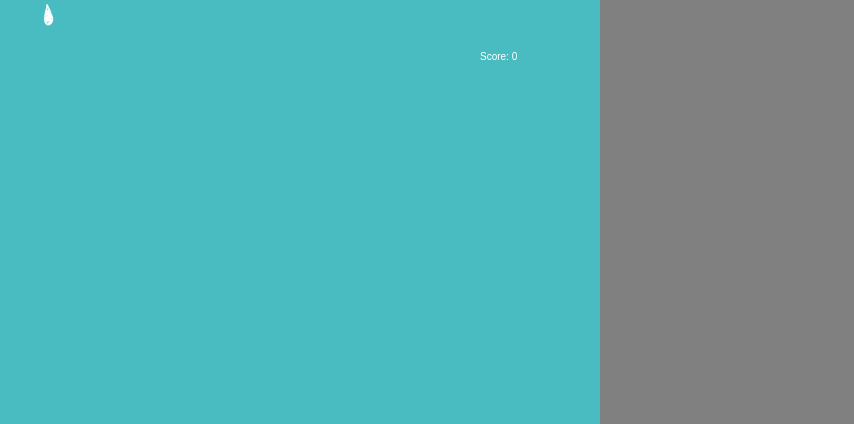
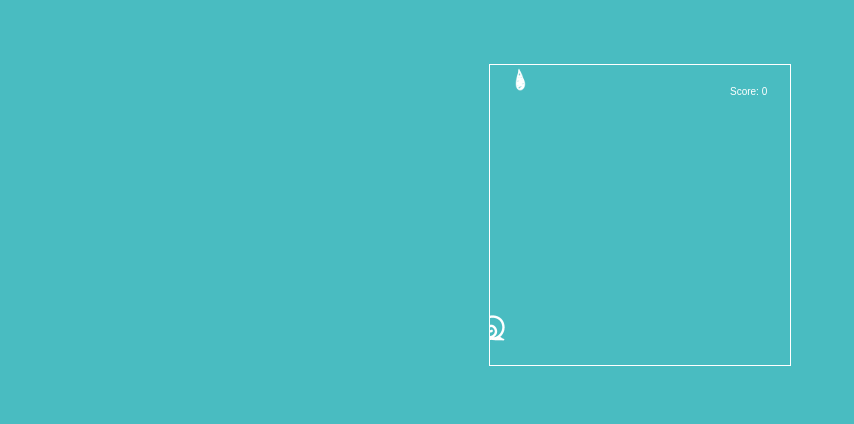
Before and after one commit to kagomen/kagome.dev, a website with bundled scripts: page docs/index.html in a window 1280 px wide. Shown: the top 424 px of the page, without its empty margins (0-854 px from the left). Built offline with nearby package versions, Linux system fonts and the light colour scheme; a web font is replaced by a local one.

Commit message:
ゲームセクションの基本的な実装 #4

```diff
--- a/docs/js/canvas.js
+++ b/docs/js/canvas.js
@@ -3,13 +3,9 @@ const canvas = document.getElementById('canvas');
 canvas.width = CANVAS_WIDTH;
 canvas.height = CANVAS_HEIGHT;
 export const g = canvas.getContext('2d');
-export const basket = new Image();
-basket.src = './assets/game-img/player.png';
-export const chick = new Image();
-chick.src = './assets/game-img/chick.png';
-export const egg1 = new Image();
-egg1.src = './assets/game-img/rain.png';
-export const egg2 = new Image();
-egg2.src = './assets/game-img/after_rain.png';
-export const back = new Image();
-back.src = './assets/game-img/back.png';
+export const playerImg = new Image();
+playerImg.src = './assets/game-img/player.png';
+export const rainImg = new Image();
+rainImg.src = './assets/game-img/rain.png';
+export const afterRainImg = new Image();
+afterRainImg.src = './assets/game-img/after_rain.png';
--- a/docs/js/constants.js
+++ b/docs/js/constants.js
@@ -1,6 +1,8 @@
-export const CANVAS_WIDTH = 600;
-export const CANVAS_HEIGHT = 600;
-export const PLAYER_WIDTH = 64;
-export const PLAYER_HEIGHT = 64;
-export const PLAYER_Y = 500;
+export const CANVAS_WIDTH = 300;
+export const CANVAS_HEIGHT = 300;
+export const PLAYER_WIDTH = 32;
+export const PLAYER_HEIGHT = 32;
+export const PLAYER_CATCH_WIDTH = PLAYER_WIDTH * 1.8;
+export const PLAYER_CATCH_HEIGHT = PLAYER_HEIGHT * 1.2;
+export const PLAYER_Y = 250;
 export const BG_COLOR = '#49BCC1';
--- a/docs/js/main.js
+++ b/docs/js/main.js
@@ -1,45 +1,46 @@
-import { g, basket, egg1, egg2 } from "./canvas.js";
-import { CANVAS_WIDTH, CANVAS_HEIGHT, PLAYER_WIDTH, PLAYER_Y, PLAYER_HEIGHT, BG_COLOR } from './constants.js';
-let basketX = 0;
+import { g, playerImg, rainImg, afterRainImg } from "./canvas.js";
+import { CANVAS_WIDTH, CANVAS_HEIGHT, PLAYER_WIDTH, PLAYER_Y, PLAYER_HEIGHT, BG_COLOR, PLAYER_CATCH_WIDTH } from './constants.js';
+let playerX = 0;
 export let timerId = 0;
 let prob = 0.96;
-let eggs;
+let raindrops;
 let score = 0;
 window.addEventListener('load', () => {
     init();
 });
 function init() {
-    eggs = [];
+    raindrops = [];
     window.addEventListener('mousemove', (e) => {
-        basketX = e.clientX;
+        playerX = e.clientX - document.getElementById('canvas').getBoundingClientRect().left;
     });
     timerId = window.setInterval(draw, 60);
 }
 function draw() {
     g.fillStyle = BG_COLOR;
     g?.fillRect(0, 0, CANVAS_WIDTH, CANVAS_HEIGHT);
-    g?.drawImage(basket, basketX - (PLAYER_WIDTH / 2), PLAYER_Y, 32, 32);
+    g?.drawImage(playerImg, playerX - (PLAYER_WIDTH / 2), PLAYER_Y, PLAYER_WIDTH, PLAYER_HEIGHT);
     if (Math.random() > prob) {
-        eggs.push({ x: Math.random() * CANVAS_WIDTH, y: 1 });
+        raindrops.push({ x: Math.random() * CANVAS_WIDTH, y: 1 });
     }
-    let prev = eggs.length;
-    eggs = eggs.filter(egg => {
+    let prev = raindrops.length;
+    raindrops = raindrops.filter(rain => {
         return (
         // プレイヤーがキャッチしたら配列に戻す
-        egg.y < PLAYER_Y - (PLAYER_HEIGHT / 2) || egg.y > CANVAS_HEIGHT || egg.x < basketX - (PLAYER_WIDTH / 2) || egg.x > basketX + (PLAYER_WIDTH / 2));
+        rain.y < PLAYER_Y - (PLAYER_HEIGHT / 2) || rain.y > CANVAS_HEIGHT || rain.x < playerX - (PLAYER_CATCH_WIDTH / 2) || rain.x > playerX + (PLAYER_CATCH_WIDTH / 2));
     });
-    if (prev !== eggs.length) {
+    if (prev !== raindrops.length) {
         score++;
         prob -= 0.001;
     }
+    // スコア表示
     g.fillStyle = 'white';
     g?.fillText(`Score: ${score}`, CANVAS_WIDTH * (80 / 100), CANVAS_HEIGHT * (10 / 100));
-    eggs.forEach(egg => {
-        egg.y += egg.y * 0.05; // 落下速度を加速度的に上げる
-        g?.drawImage(egg1, egg.x, egg.y, 24, 24);
-        if (egg.y > 550) {
+    raindrops.forEach(rain => {
+        rain.y += rain.y * 0.05; // 落下速度を加速度的に上げる
+        g?.drawImage(rainImg, rain.x, rain.y, 24, 24);
+        if (rain.y > PLAYER_Y + (PLAYER_HEIGHT / 2)) {
             clearInterval(timerId);
-            g?.drawImage(egg2, egg.x, PLAYER_Y, 24, 24);
+            g?.drawImage(afterRainImg, rain.x, PLAYER_Y, 24, 24);
         }
     });
 }
--- a/src/sass/_main.scss
+++ b/src/sass/_main.scss
@@ -1,8 +1,10 @@
 body {
-  background: grey;
+  background: var(--bg-color);
   font-family: friendlyscribbles;
 }
 
 canvas {
-  background: white;
+  display: block;
+  margin: 64px auto;
+  border: 1px solid white;
 }
--- a/src/sass/_util.scss
+++ b/src/sass/_util.scss
@@ -2,3 +2,7 @@
   font-family: friendlyscribbles;
   src: url(assets/friendlyscribbles.ttf) format("truetype");
 }
+
+:root {
+  --bg-color: #49bcc1;
+}
--- a/src/ts/canvas.ts
+++ b/src/ts/canvas.ts
@@ -5,17 +5,11 @@ canvas.width = CANVAS_WIDTH;
 canvas.height = CANVAS_HEIGHT;
 export const g: CanvasRenderingContext2D | null = canvas.getContext('2d');
 
-export const basket = new Image();
-basket.src = './assets/game-img/player.png';
+export const playerImg = new Image();
+playerImg.src = './assets/game-img/player.png';
 
-export const chick = new Image();
-chick.src = './assets/game-img/chick.png';
+export const rainImg = new Image();
+rainImg.src = './assets/game-img/rain.png';
 
-export const egg1 = new Image();
-egg1.src = './assets/game-img/rain.png';
-
-export const egg2 = new Image();
-egg2.src = './assets/game-img/after_rain.png';
-
-export const back = new Image();
-back.src = './assets/game-img/back.png';
+export const afterRainImg = new Image();
+afterRainImg.src = './assets/game-img/after_rain.png';
--- a/src/ts/constants.ts
+++ b/src/ts/constants.ts
@@ -1,6 +1,8 @@
-export const CANVAS_WIDTH = 600;
-export const CANVAS_HEIGHT = 600;
-export const PLAYER_WIDTH = 64;
-export const PLAYER_HEIGHT = 64;
-export const PLAYER_Y = 500;
+export const CANVAS_WIDTH = 300;
+export const CANVAS_HEIGHT = 300;
+export const PLAYER_WIDTH = 32;
+export const PLAYER_HEIGHT = 32;
+export const PLAYER_CATCH_WIDTH = PLAYER_WIDTH * 1.8;
+export const PLAYER_CATCH_HEIGHT = PLAYER_HEIGHT * 1.2;
+export const PLAYER_Y = 250;
 export const BG_COLOR = '#49BCC1';
--- a/src/ts/main.ts
+++ b/src/ts/main.ts
@@ -1,10 +1,10 @@
-import { g, basket, egg1, egg2 } from "./canvas.js";
-import { CANVAS_WIDTH, CANVAS_HEIGHT, PLAYER_WIDTH, PLAYER_Y, PLAYER_HEIGHT, BG_COLOR } from './constants.js';
+import { g, playerImg, rainImg, afterRainImg } from "./canvas.js";
+import { CANVAS_WIDTH, CANVAS_HEIGHT, PLAYER_WIDTH, PLAYER_Y, PLAYER_HEIGHT, BG_COLOR, PLAYER_CATCH_WIDTH, PLAYER_CATCH_HEIGHT } from './constants.js';
 
-let basketX = 0;
+let playerX = 0;
 export let timerId: number = 0;
 let prob = 0.96;
-let eggs: { x: number; y: number; }[];
+let raindrops: { x: number; y: number; }[];
 let score = 0;
 
 window.addEventListener('load', () => {
@@ -12,9 +12,9 @@ window.addEventListener('load', () => {
 });
 
 function init() {
-  eggs = [];
+  raindrops = [];
   window.addEventListener('mousemove', (e) => {
-    basketX = e.clientX;
+    playerX = e.clientX - document.getElementById('canvas')!.getBoundingClientRect().left;
   });
   timerId = window.setInterval(draw, 60);
 }
@@ -22,36 +22,37 @@ function init() {
 function draw() {
   g!.fillStyle = BG_COLOR;
   g?.fillRect(0, 0, CANVAS_WIDTH, CANVAS_HEIGHT);
-  g?.drawImage(basket, basketX - (PLAYER_WIDTH / 2), PLAYER_Y, 32, 32);
+  g?.drawImage(playerImg, playerX - (PLAYER_WIDTH / 2), PLAYER_Y, PLAYER_WIDTH, PLAYER_HEIGHT);
   if (Math.random() > prob) {
-    eggs.push({ x: Math.random() * CANVAS_WIDTH, y: 1 });
+    raindrops.push({ x: Math.random() * CANVAS_WIDTH, y: 1 });
   }
 
-  let prev = eggs.length;
+  let prev = raindrops.length;
 
-  eggs = eggs.filter(egg => {
+  raindrops = raindrops.filter(rain => {
     return (
       // プレイヤーがキャッチしたら配列に戻す
-      egg.y < PLAYER_Y - (PLAYER_HEIGHT / 2) || egg.y > CANVAS_HEIGHT || egg.x < basketX - (PLAYER_WIDTH / 2) || egg.x > basketX + (PLAYER_WIDTH / 2)
+      rain.y < PLAYER_Y - (PLAYER_HEIGHT / 2) || rain.y > CANVAS_HEIGHT || rain.x < playerX - (PLAYER_CATCH_WIDTH / 2) || rain.x > playerX + (PLAYER_CATCH_WIDTH / 2)
     );
   });
 
-  if (prev !== eggs.length) {
+  if (prev !== raindrops.length) {
     score++;
     prob -= 0.001;
   }
 
+  // スコア表示
   g!.fillStyle = 'white';
   g?.fillText(`Score: ${score}`, CANVAS_WIDTH * (80 / 100), CANVAS_HEIGHT * (10 / 100));
 
-  eggs.forEach(egg => {
-    egg.y += egg.y * 0.05;  // 落下速度を加速度的に上げる
+  raindrops.forEach(rain => {
+    rain.y += rain.y * 0.05;  // 落下速度を加速度的に上げる
 
-    g?.drawImage(egg1, egg.x, egg.y, 24, 24);
+    g?.drawImage(rainImg, rain.x, rain.y, 24, 24);
 
-    if (egg.y > 550) {
+    if (rain.y > PLAYER_Y + (PLAYER_HEIGHT / 2)) {
       clearInterval(timerId);
-      g?.drawImage(egg2, egg.x, PLAYER_Y, 24, 24);
+      g?.drawImage(afterRainImg, rain.x, PLAYER_Y, 24, 24);
     }
   });
 }
```
Also changed, not shown: MEMO.md (+4 -0 lines), docs/css/style.css, 1 other file.
